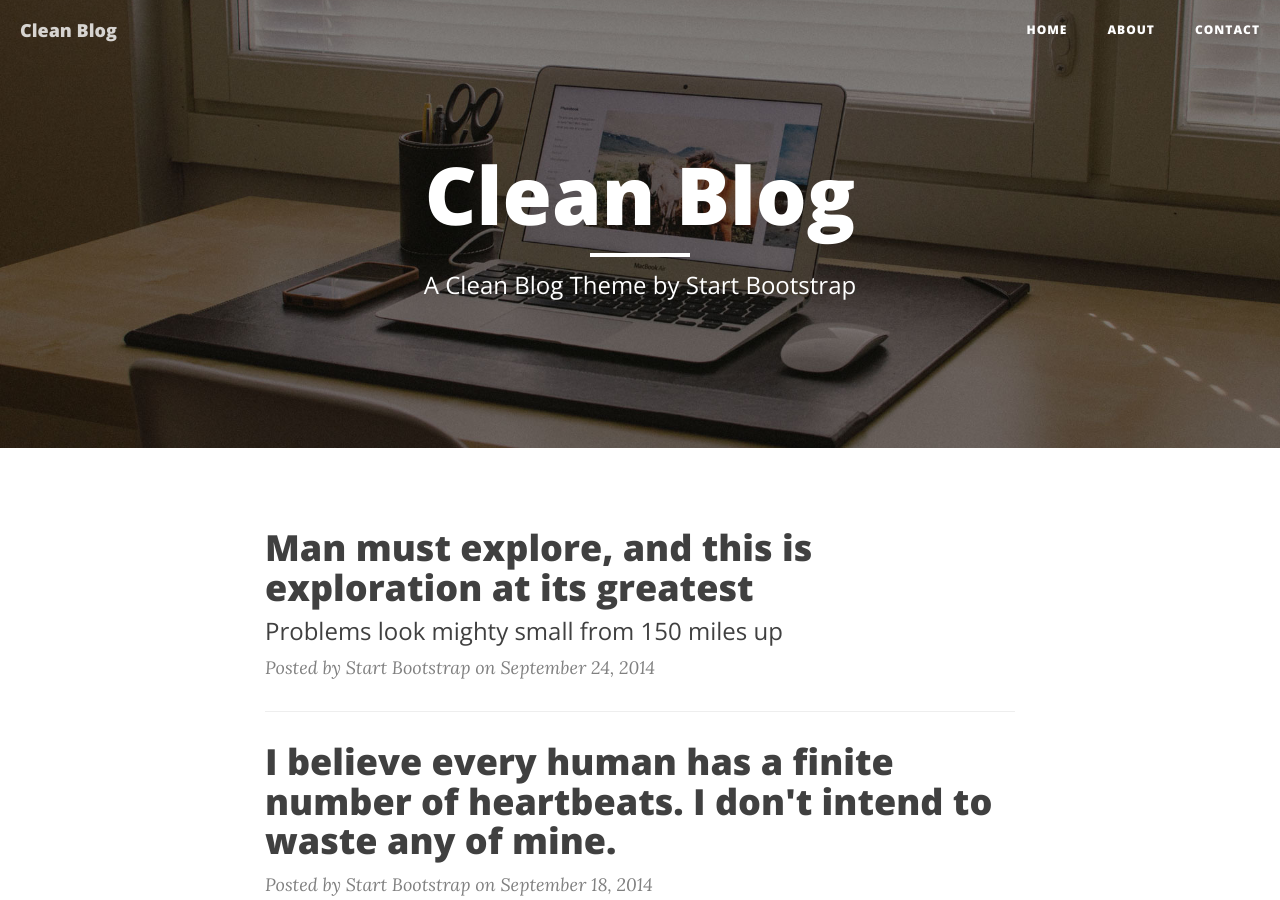
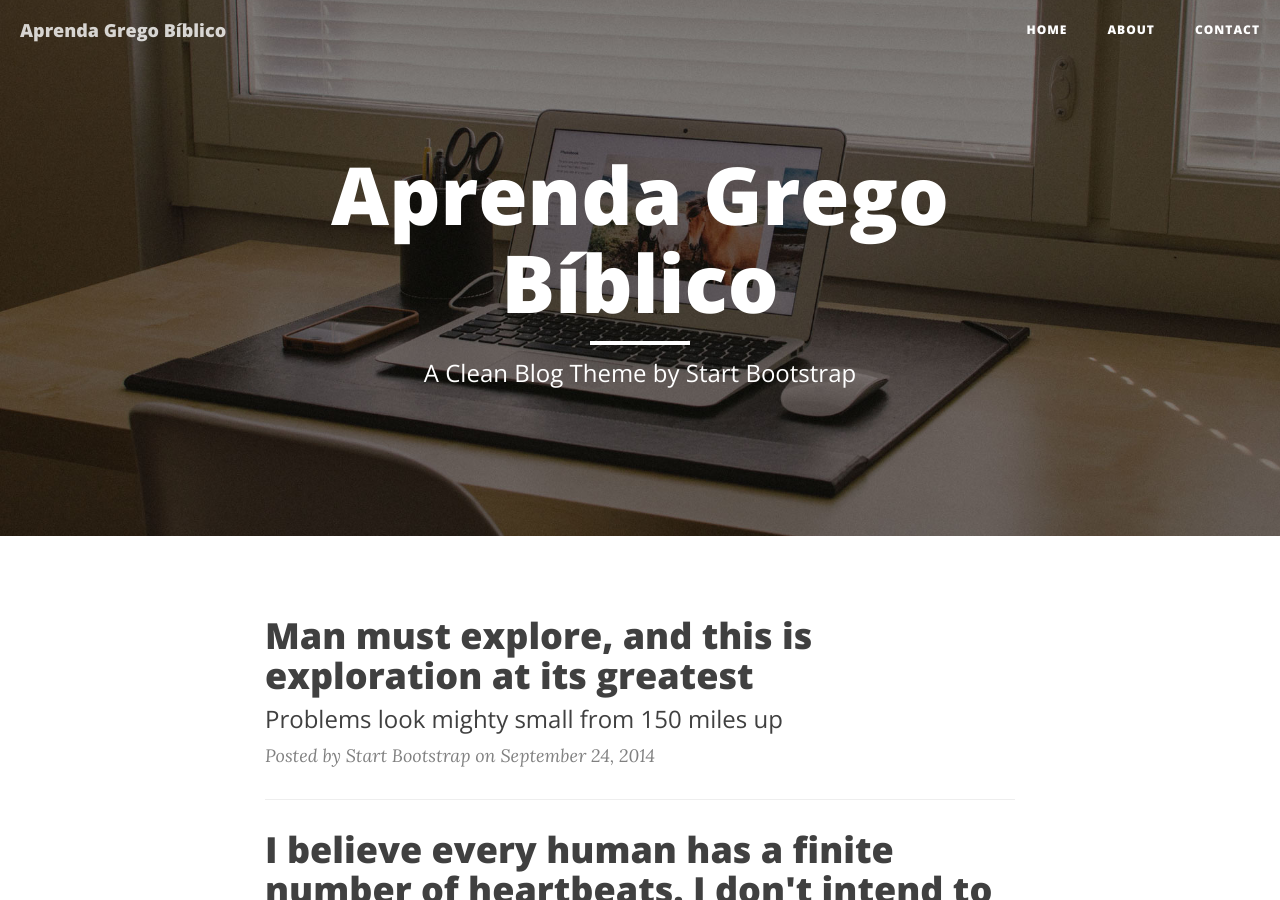
Before and after one commit to andrescalco/aprendagregobiblico, a Jekyll site: the page built from index.html, in a window 1280 px wide and 900 px high. Built offline with Jekyll 4.4.1, drawn with Linux system fonts in a browser that asks for light colours; nearby versions of some CDN libraries; the list of posts is cut into pages by our own code.

Commit message:
Modificando config

```diff
--- a/_config.yml
+++ b/_config.yml
@@ -1,11 +1,11 @@
 # Site settings
-title: Clean Blog
+title: Aprenda Grego Bíblico
 header-img: img/home-bg.jpg
 email: your-email@yourdomain.com
 copyright_name: Your/Project/Corporate Name
 description: "Write your site description here. It will be used as your sites meta description as well!"
-baseurl: "/startbootstrap-clean-blog-jekyll"
-url: "http://yourdomain.com"
+baseurl: ""
+url: "http://aprendagregobiblico.com.br"
 twitter_username: SBootstrap
 github_username:  davidtmiller
 facebook_username:  StartBootstrap
```
